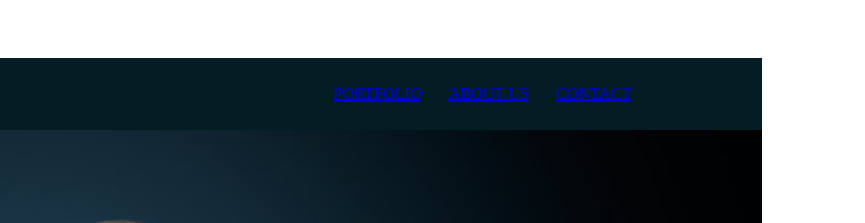
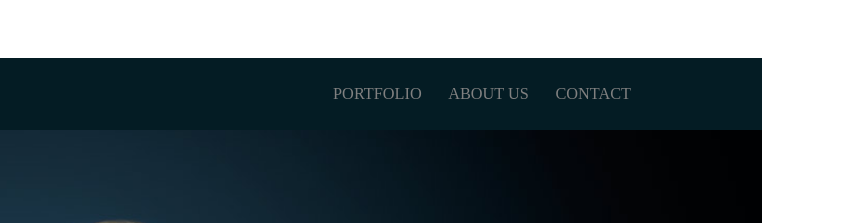
Before and after one commit to Rafael3975/Rafael3975.github.io, a plain HTML site: page index.html in a window 1280 px wide. Shown: the top 223 px of the page, 415-1280 px from the left. Drawn offline with Linux system fonts and the light colour scheme.

Commit message:
Update index.html

```diff
--- a/index.html
+++ b/index.html
@@ -219,6 +219,8 @@
             }
             .background a{
                 transition: color 0.3s linear;
+                text-decoration: none;
+                color: #808080;
             }
             .background a:hover{
                 color: white;
```
